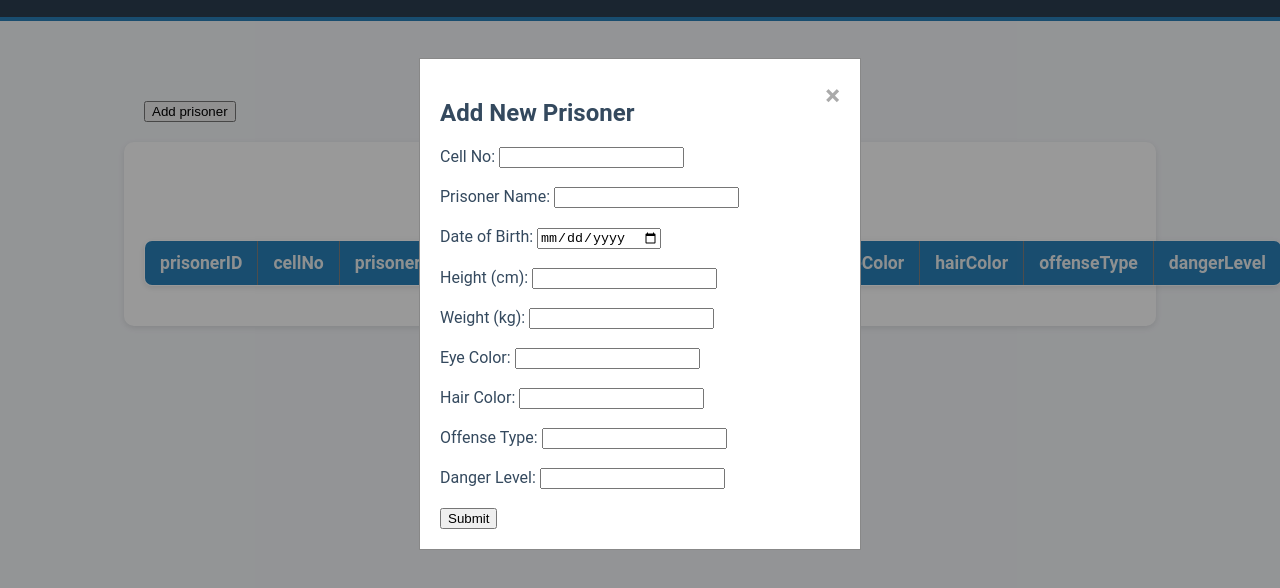
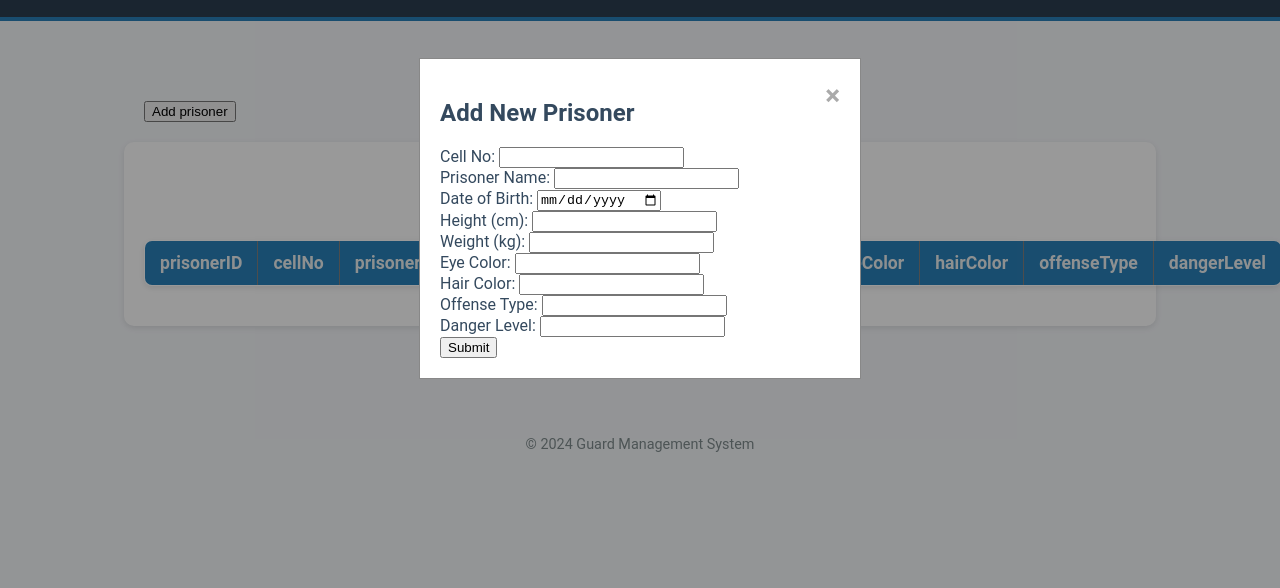
Before and after one commit to nshang3/SQL-Prison-Manager, a plain HTML site: page Client/functionalities/manage-prisoners/manage-prisoners.html in a window 1280 px wide. Both pictures are taken after a click on the button "Add prisoner". Shown: the part 70-658 px from the top of the page. Drawn offline with Linux system fonts and the light colour scheme; no server answers.

Commit message:
Fixed formatting of form and removed redundant call in server.js

```diff
--- a/Client/functionalities/manage-prisoners/manage-prisoners.html
+++ b/Client/functionalities/manage-prisoners/manage-prisoners.html
@@ -80,33 +80,32 @@
       <span class="close">&times;</span>
       <h2>Add New Prisoner</h2>
       <form id="prisonerForm">
-
         <label for="cellNo">Cell No:</label>
-        <input type="text" id="cellNo" name="cellNo" required><br><br>
+        <input type="text" id="cellNo" name="cellNo" required><br>
 
         <label for="prisonerName">Prisoner Name:</label>
-        <input type="text" id="prisonerName" name="prisonerName" required><br><br>
+        <input type="text" id="prisonerName" name="prisonerName" required><br>
 
         <label for="dateOfBirth">Date of Birth:</label>
-        <input type="date" id="dateOfBirth" name="dateOfBirth" required><br><br>
+        <input type="date" id="dateOfBirth" name="dateOfBirth" required><br>
 
         <label for="heightCm">Height (cm):</label>
-        <input type="number" id="heightCm" name="heightCm" required><br><br>
+        <input type="number" id="heightCm" name="heightCm" required><br>
 
         <label for="weightKg">Weight (kg):</label>
-        <input type="number" id="weightKg" name="weightKg" required><br><br>
+        <input type="number" id="weightKg" name="weightKg" required><br>
 
         <label for="eyeColor">Eye Color:</label>
-        <input type="text" id="eyeColor" name="eyeColor" required><br><br>
+        <input type="text" id="eyeColor" name="eyeColor" required><br>
 
         <label for="hairColor">Hair Color:</label>
-        <input type="text" id="hairColor" name="hairColor" required><br><br>
+        <input type="text" id="hairColor" name="hairColor" required><br>
 
         <label for="offenseType">Offense Type:</label>
-        <input type="text" id="offenseType" name="offenseType" required><br><br>
+        <input type="text" id="offenseType" name="offenseType" required><br>
 
         <label for="dangerLevel">Danger Level:</label>
-        <input type="text" id="dangerLevel" name="dangerLevel" required><br><br>
+        <input type="text" id="dangerLevel" name="dangerLevel" required><br>
 
         <button type="submit">Submit</button>
       </form>
--- a/Server/server.js
+++ b/Server/server.js
@@ -54,7 +54,6 @@ app.use('/api/cells', cellRoute);
 app.use('/api/guards', guardRoutes);
 app.use('/api/courses', courseRoutes);
 app.use('/api/incidents', incidentRoutes);
-app.use('/api/cells', cellRoute);
 
 // Route to serve the homepage (index.html)
 app.get('/', (req, res) => {
```
